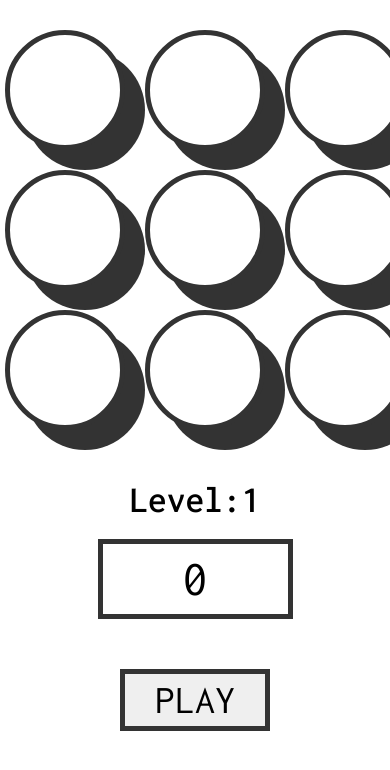
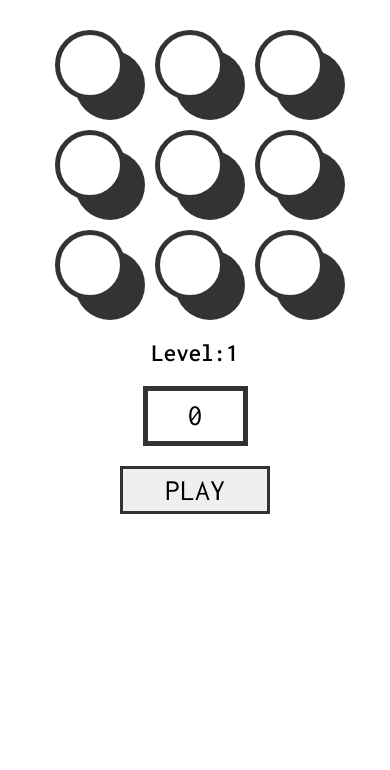
Before and after one commit to mikes-cpu/wack-a-mole, a plain HTML site: page index.html in a window 390 px wide. Drawn offline with Linux system fonts and the light colour scheme.

Commit message:
mobile version

```diff
--- a/styles.scss
+++ b/styles.scss
@@ -111,5 +111,69 @@ img {
   }
 }
 
-// @media (max-width: 678px) {
-// }
+@media (max-width: 768px) {
+  img {
+    width: 3rem;
+    color: #333;
+  }
+  .container {
+    .container__hole-section {
+      width: 30rem;
+      height: 30rem;
+      margin-top: 2rem;
+      .hole {
+        border: 0.5rem solid #333;
+        margin: 1rem;
+        height: 7rem;
+        width: 7rem;
+        .mole {
+          margin: 1.3rem auto;
+        }
+      }
+    }
+    .container__utilities {
+      .utilities__play-button {
+        margin-top: 2rem;
+        width: 15rem;
+        border: 3px solid #333;
+        font-size: 3rem;
+        padding: 0.5rem;
+
+        &:hover {
+        }
+      }
+
+      .utilities__level {
+        margin-top: 2rem;
+        font-size: 4rem;
+        .level__text {
+        }
+        .level__number {
+        }
+      }
+
+      .utilities__score {
+        font-size: 3rem;
+        border: 0.5rem solid #333;
+        width: min-content;
+        padding: 0.8rem 4rem;
+        margin-top: 2rem;
+        height: 6rem;
+      }
+    }
+  }
+  .game-finish {
+    font-size: 10rem;
+    background-color: #ffbc90;
+    color: #fff;
+
+    button {
+      margin-top: 30rem;
+      padding: 2rem 6rem;
+      background-color: #fff;
+      border-radius: 0.5rem;
+      border: 1px solid grey;
+      box-shadow: #333 2rem 2rem;
+    }
+  }
+}
```
Also changed, not shown: styles.css, 1 other file.
